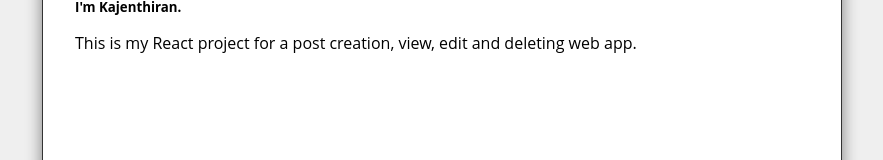
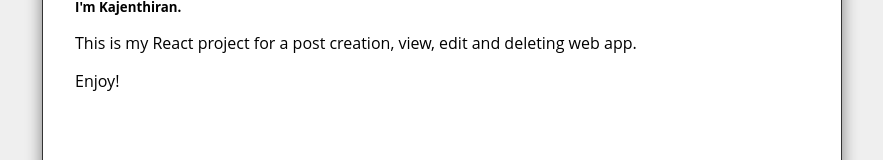
Before and after one commit to Kajen01/PostSphere-WebApp, a React (Create React App) app: page /about in a window 1280 px wide. Shown: the part 241-401 px from the top of the page, without its empty margins (198-1081 px from the left). Built offline with nearby package versions, Linux system fonts and the light colour scheme; no server answers.

Commit message:
Update About.js

```diff
--- a/src/components/About.js
+++ b/src/components/About.js
@@ -9,6 +9,7 @@
       <h5>I'm Kajenthiran.</h5>
       <p>This is my React project for a post creation, view, edit and deleting web app.
       </p>
+      <p>Enjoy!</p>
     </main>
   )
 }
```
